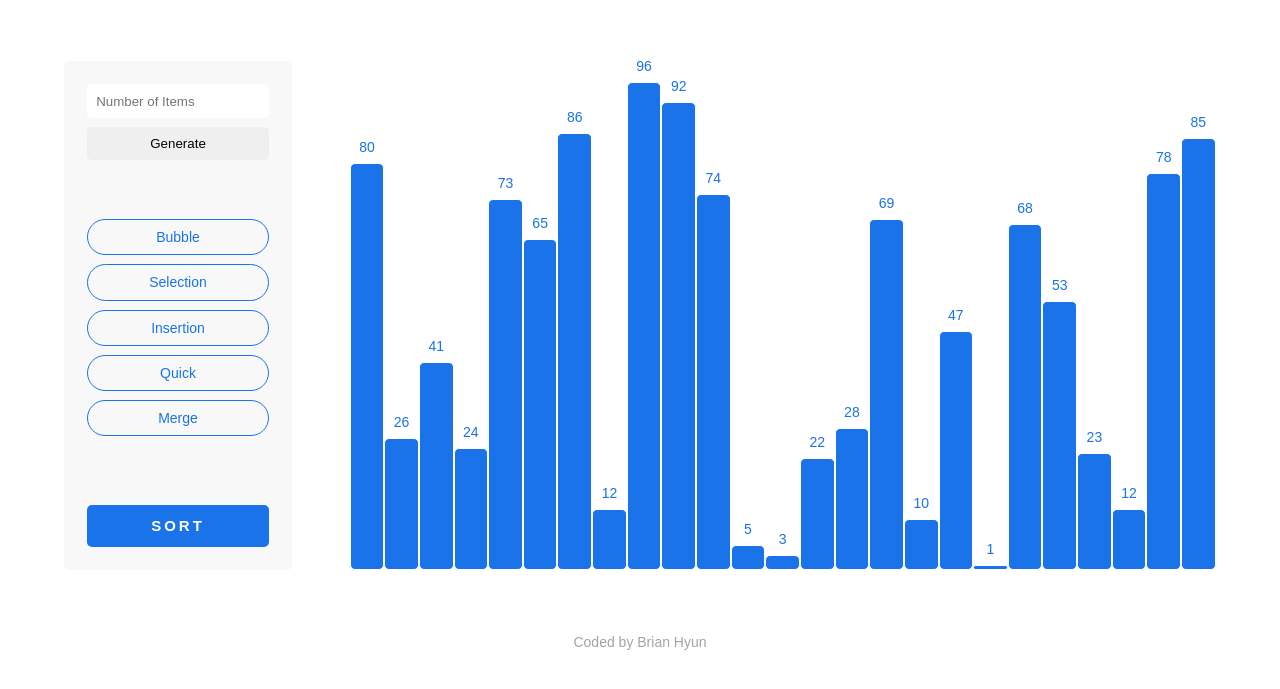
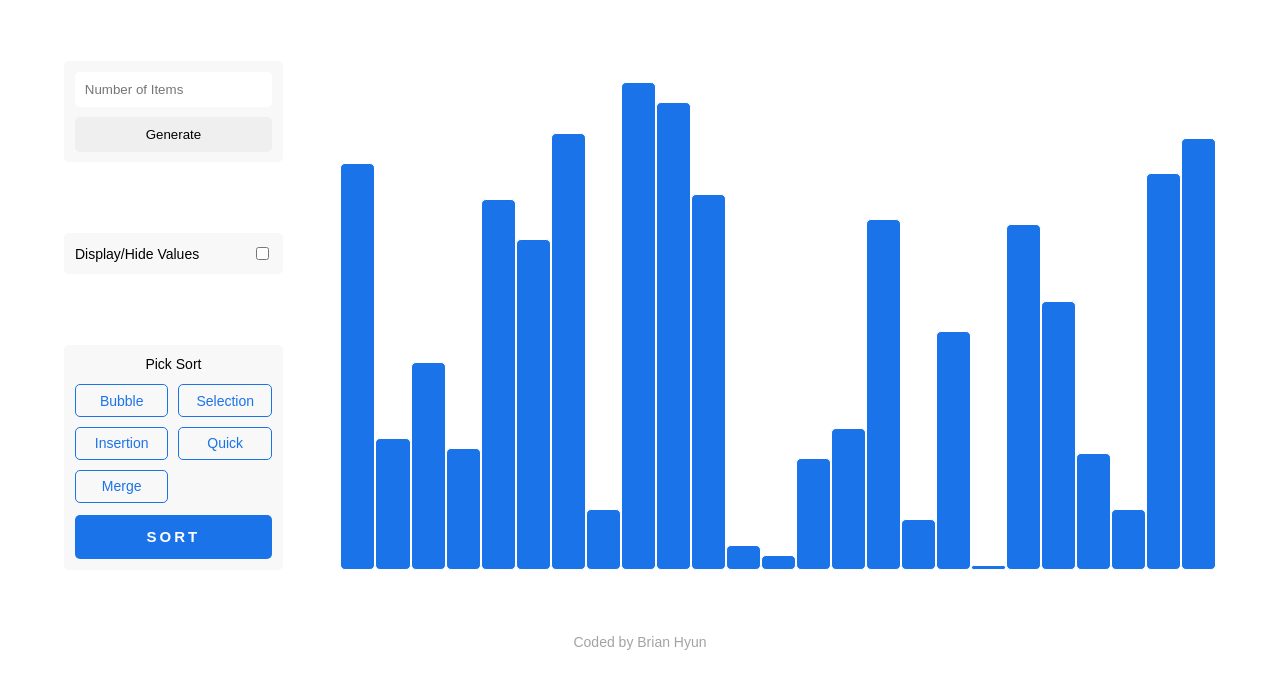
Before and after one commit to brianhyun/brianhyun.github.io, a website: page public/index.html in a window 1280 px wide. Shown: the part 75-764 px from the top of the page. Drawn offline with nearby package versions, Linux system fonts and the light colour scheme; a web font is replaced by a local one.

Commit message:
Turn off display values after generating rectangles

```diff
--- a/public/css/styles.css
+++ b/public/css/styles.css
@@ -76,15 +76,19 @@ main {
 /* Query Container */
 .query-container {
     align-items: center;
-    background-color: #F8F8F8;
-    border-radius: 5px;
     display: flex;
     flex-direction: column;
     height: 100%;
     justify-content: space-between;
     margin-right: 5%;
-    padding: 2%;
     width: 25%;
+}
+
+.query-section {
+    background-color: #F8F8F8;
+    border-radius: 5px;
+    padding: 5%;
+    width: 100%;
 }
 
 /* Canvas Container */
@@ -112,18 +116,18 @@ main {
 }
 
 /* Input */
-.input-form,
-.elements-input,
+.form__elements,
+#elements,
 .generate-btn {
     width: 100%;
 }
 
-.elements-input,
+#elements,
 .generate-btn {
     font-family: 'Tomorrow', sans-serif;
 }
 
-.elements-input {
+#elements {
     border: 0;
     border-radius: 5px;
     color: rgb(26, 115, 232);
@@ -131,7 +135,7 @@ main {
     padding: 5%;
 }
 
-.elements-input:active {
+#elements:active {
     outline: 1px solid rgb(26, 115, 232);
     outline-offset: -1px;
 }
@@ -142,28 +146,48 @@ main {
     padding: 5%;
 }
 
+.generate-btn:focus {
+    outline: none;
+}
+
 .generate-btn:hover {
     cursor: pointer;
 }
 
+/* Display */
+.display {
+    align-items: center;
+    display: flex;
+    justify-content: space-between;
+}
+
+#display__checkbox {
+    border: 0;
+    height: 100%;
+}
+
 /* Algorithms Container */
-.algorithms {
-    display: flex;
-    flex-direction: column;
+.algorithms__header {
+    text-align: center;
+}
+
+.algorithms__sorts-container {
+    display: grid;
+    grid-template-columns: repeat(auto-fill, minmax(70px, 1fr));
+    gap: 10px;
+    margin: 6% 0;
     width: 100%;
 }
 
-/* Sorts */
-.sorts {
+.algorithm__sorts {
     border: 1px solid rgb(26, 115, 232);
-    border-radius: 45px;
+    border-radius: 5px;
     color: rgb(26, 115, 232);
-    margin-bottom: 5%;
-    padding: 5%;
+    padding: 8%;
     text-align: center;
 }
 
-.sorts:hover {
+.algorithm__sorts:hover {
     background-color: rgb(26, 115, 232);
     color: #ffffff;
     cursor: pointer;
@@ -189,6 +213,6 @@ main {
     cursor: pointer;
 }
 
-.sort-btn:active {
+.sort-btn:focus {
     outline: none;
 }
--- a/public/index.html
+++ b/public/index.html
@@ -19,30 +19,42 @@
     <main>
         <!-- Query Container -->
         <section class="query-container">
-            <form class="input-form" onsubmit="processInput(event)">
-                <input class="elements-input" name="elements" placeholder="Number of Items" type="number" min="1" max="100" required>
+            <div class="query-section form">
+                <form class="form__elements" onsubmit="processInput(event)">
+                    <input id="elements" placeholder="Number of Items" type="number" min="1" max="100" required>
                     <button class="generate-btn" type="submit">Generate</button>
                 </form>
+            </div>
 
-            <div class="algorithms">
-                <div id="bubble-sort" class="sorts">
+            <div class="query-section display">
+                <label for="display__checkbox">
+                    Display/Hide Values
+                </label>
+                <input id="display__checkbox" type="checkbox" name="displayValues">
+            </div>
+
+            <div class="query-section algorithms">
+                <p class="algorithms__header">Pick Sort</p>
+                <div class="algorithms__sorts-container">
+                    <div id="bubble-sort" class="algorithm__sorts">
                         Bubble
                     </div>
-                <div id="selection-sort" class="sorts">
+                    <div id="selection-sort" class="algorithm__sorts">
                         Selection
                     </div>
-                <div id="insertion-sort" class="sorts">
+                    <div id="insertion-sort" class="algorithm__sorts">
                         Insertion
                     </div>
-                <div id="quick-sort" class="sorts">
+                    <div id="quick-sort" class="algorithm__sorts">
                         Quick
                     </div>
-                <div id="merge-sort" class="sorts">
+                    <div id="merge-sort" class="algorithm__sorts">
                         Merge
                     </div>
                 </div>
 
                 <button class="sort-btn" onclick="sort()">Sort</button>
+            </div>
         </section>
 
         <!-- Canvas Container -->
--- a/public/scripts/index.js
+++ b/public/scripts/index.js
@@ -1,12 +1,21 @@
-// On page load, have a default number of rectangles on display and ready to be sorted.
 $(document).ready(function() {
+    // Have the page loaded with an unsorted array of rectangles.
     const numOfElements = 25;
     drawRectangles(numOfElements);
 
-    showValues();
+    // Create value divs to be presented on user's request.
+    createValueDivs();
+
+    // On user's request, show or hide value divs.
+    $("#display__checkbox").click((event) => {
+        // If a child element exists, then the values have already been revealed and we want to hide the values.
+        $(".values").toggle();
+    });
 });
 
-function showValues() {
+
+
+function createValueDivs() {
     // Grab all rectangles from canvas container.
     const arr = $('#canvas-container').children();
     const arrLen = $('#canvas-container').children().length;
@@ -25,12 +34,19 @@ function showValues() {
         // Append parsed content to rectangle.
         arr[i].append(valueDiv[0]);
     }
+
+    $(".values").hide();
 }
 
-// When user submits a specific number of rectangles, call drawRectangle() function.
+// When user clicks "generates"
 function processInput(event) {
     const numOfElements = $('#elements').val();
     drawRectangles(numOfElements);
+
+    // If 'display values' is checked, then uncheck it.
+    if ($("#display__checkbox")[0].checked) {
+        $("#display__checkbox").prop("checked", false);
+    }
 
     // Prevent Default Form Behavior
     event.preventDefault();
@@ -39,6 +55,7 @@ function processInput(event) {
 function drawRectangles(numOfElements) {
     // Remove all other divs that may be in the container from previous sort operations.
     $('#canvas-container').empty();
+    $('.values').empty();
 
     // Calculate the width of each rectangle based on the container width and number of selected elements.
     const rectWidth = $('#canvas-container').width() / numOfElements;
@@ -50,12 +67,14 @@ function drawRectangles(numOfElements) {
 
         // Create new div with random height, calculated width, and data attribute equal to random height.
         const height = `height: ${randomNumber}%;`;
-        const width = `width: ${rectWidth}px;`;
+        const width = `width: ${rectWidth}%;`;
         const data = `data-height="${randomNumber}"`;
         const newDiv = `<div class="rectangles" style='${height}${width}' ${data}></div>`;
 
         $('#canvas-container').append(newDiv);
     }
+
+    createValueDivs();
 }
 
 function sort() {
```
Lines whose indentation alone changed are shown as unchanged.
